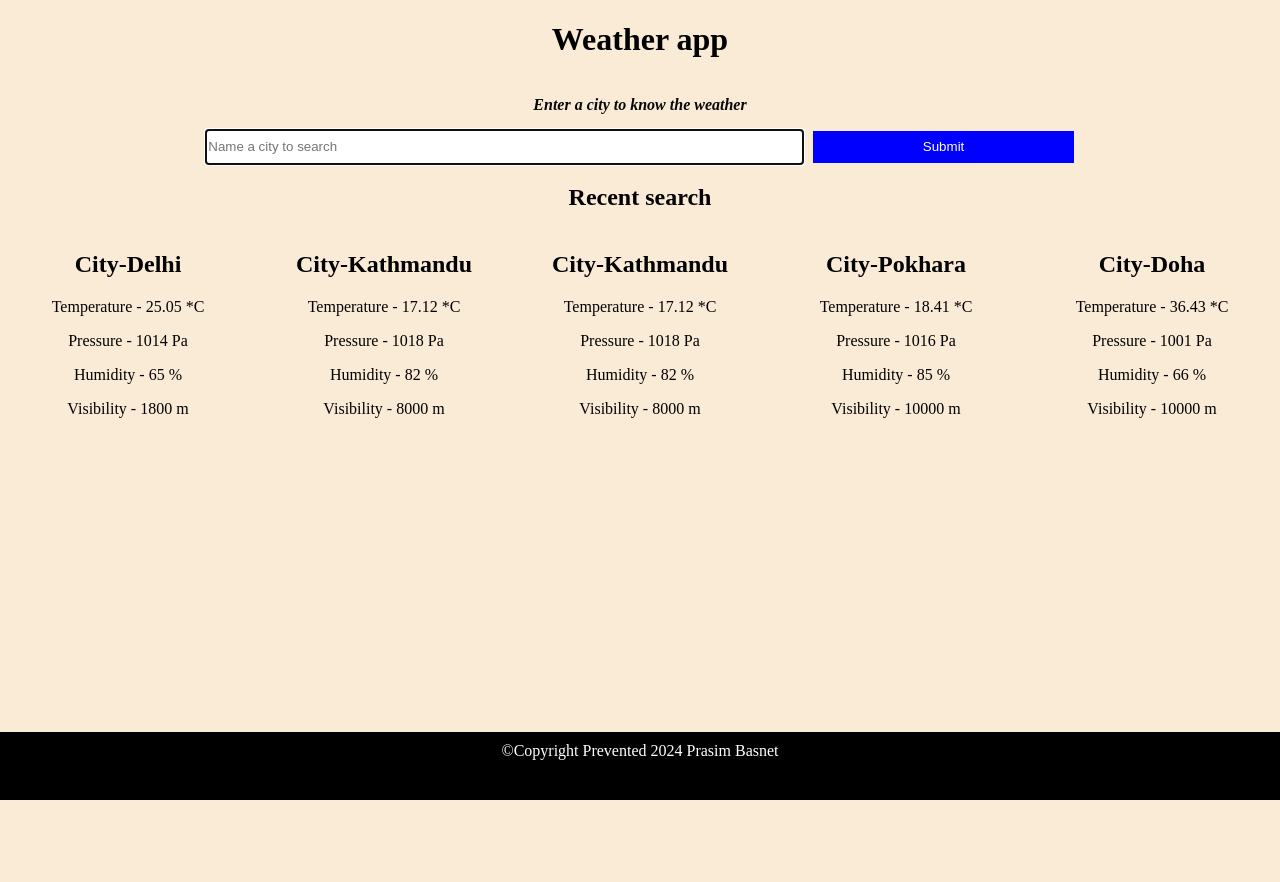
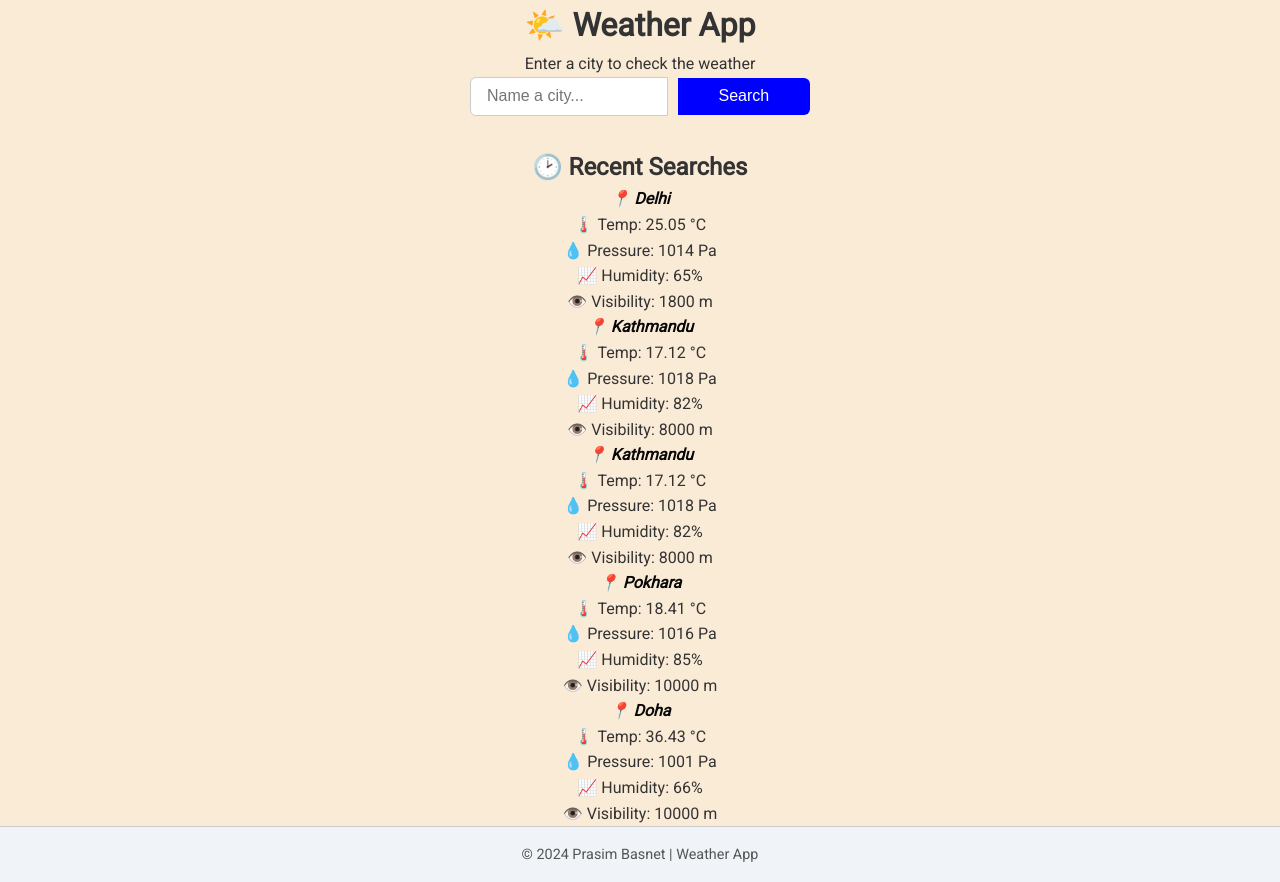
Before and after one commit to Prasiss/Weather_App, a Flask app: page / in a window 1280 px wide. Before the commit the page ends 800 px from the top, so only its background shows below. Run offline with Flask 3, Linux system fonts and the light colour scheme; data comes from the database, SQL or seed files in the repository.

Commit message:
changed the ui of the app

```diff
--- a/static/style.css
+++ b/static/style.css
@@ -1,10 +1,18 @@
-html,body{
-    height: 100%;
+
+* {
     margin: 0;
+    padding: 0;
+    box-sizing: border-box;
 }
+
 body{
     display: flex;
     flex-direction: column;
+    font-family: 'Roboto', sans-serif;
+    background: #f2f6ff;
+    color: #333;
+    line-height: 1.6;
+    min-height: 100vh;
 }
 h1{
     text-align: center;
@@ -28,16 +36,34 @@
 .weather_stats{
     width: 100%;
 }
-form{
+.search-form {
     display: flex;
-    flex-direction: row;
-    align-items: center;
+    justify-content: center;
+    margin-bottom: 2rem;
 }
-input{
-    height: 2rem;
-    width: 50rem;
-    border: 0;
 
+.search-form input {
+    padding: 0.6rem 1rem;
+    font-size: 1rem;
+    border: 1px solid #ccc;
+    border-radius: 6px 0 0 6px;
+    outline: none;
+    width: 60%;
+}
+
+.search-form button {
+    padding: 0.6rem 1.2rem;
+    font-size: 1rem;
+    border: none;
+    background-color: #007bff;
+    color: white;
+    border-radius: 0 6px 6px 0;
+    cursor: pointer;
+    transition: background 0.3s ease;
+}
+
+.search-form button:hover {
+    background-color: #0056b3;
 }
 .section{
     display: flex;
@@ -71,10 +97,11 @@
 
 }
 
-.footer{
-    height: 3rem;
+footer {
+    background-color: #f0f4f8;
     text-align: center;
-    background-color: black;
-    color: white;
-    padding: 10px 0;
+    padding: 1rem;
+    font-size: 0.9rem;
+    color: #555;
+    border-top: 1px solid #ccc;
 }
--- a/templates/index.html
+++ b/templates/index.html
@@ -3,54 +3,58 @@
 <head>
     <meta charset="UTF-8">
     <meta name="viewport" content="width=device-width, initial-scale=1.0">
-    <link rel="stylesheet" href="/static/style.css" >
-
-    <title>Weather app</title>
-
+    <title>🌤️ Weather App</title>
+    <link rel="stylesheet" href="/static/style.css">
+    <link href="https://fonts.googleapis.com/css2?family=Roboto&display=swap" rel="stylesheet">
 </head>
 <body>
     <div class="container">
-        <h1> Weather app</h1>
-        <h3> Enter a city to know the weather</h3>
+        <!-- Header -->
+        <header>
+            <h1>🌤️ Weather App</h1>
+            <p class="subtitle">Enter a city to check the weather</p>
+        </header>
 
-        <form method="POST">
-
-            <input  autofocus autocomplete="off" type="text" name="search" id="search" placeholder="Name a city to search">
-            <input  autocomplete="off" type="submit" id="submit" placeholder="Search" >
-
+        <!-- Search Form -->
+        <form method="POST" class="search-form">
+            <input type="text" name="search" id="search" placeholder="Name a city..." autocomplete="off" required autofocus>
+            <button type="submit" id="submit">Search</button>
         </form>
 
-        <div class="weather_stats">
+        <!-- Current Weather Result -->
+        {% if values %}
+        <section class="weather-current">
+            <h2>📍 Weather in {{ values['name'] }}</h2>
+            <ul>
+                <li>🌡️ Temperature: {{ values['main']['temp'] }} &deg;C</li>
+                <li>💧 Pressure: {{ values['main']['pressure'] }} Pa</li>
+                <li>📈 Humidity: {{ values['main']['humidity'] }}%</li>
+                <li>🌡️ Max Temp: {{ values['main']['temp_max'] }} &deg;C</li>
+                <li>👁️ Visibility: {{ values['visibility'] }} m</li>
+            </ul>
+        </section>
+        {% endif %}
 
-            {% if values %}
-
-                <h3>Weather in {{ values['name']}}</h3>
-
-                <p>Temperature - {{ values['main']['temp'] }} *C</p>
-                <p>Pressure -  {{ values['main']['pressure'] }} Pa</p>
-                <p>Humidity  - {{ values['main']['humidity'] }} %</p>
-                <p>Max Temperature - {{ values['main']['temp_max'] }} *C</p>
-                <p> Visibility - {{ values['visibility']}} m</p>
-
-            {% endif %}
-        </div>
-        <h2>Recent search</h2>
-        <div class="section">
-            {% for  data in database_value %}
-
-                <div class="values">
-                    <h2>City-{{ data[1]}} </h2>
-                    <p>Temperature - {{ data[2] }} *C</p>
-                    <p>Pressure -  {{ data[3] }} Pa</p>
-                    <p>Humidity  - {{ data[4] }} %</p>
-                    <p>Visibility - {{ data[5]}} m</p>
+        <!-- Recent Searches -->
+        <section class="weather-history">
+            <h2>🕑 Recent Searches</h2>
+            <div class="history-grid">
+                {% for data in database_value %}
+                <div class="card">
+                    <h3>📍 {{ data[1] }}</h3>
+                    <p>🌡️ Temp: {{ data[2] }} &deg;C</p>
+                    <p>💧 Pressure: {{ data[3] }} Pa</p>
+                    <p>📈 Humidity: {{ data[4] }}%</p>
+                    <p>👁️ Visibility: {{ data[5] }} m</p>
                 </div>
-            {% endfor %}
-        </div>
+                {% endfor %}
+            </div>
+        </section>
     </div>
 
+    <!-- Footer -->
     <footer class="footer">
-        &copy;Copyright Prevented 2024 Prasim Basnet
+        &copy; 2024 Prasim Basnet | Weather App
     </footer>
 </body>
 </html>
```
